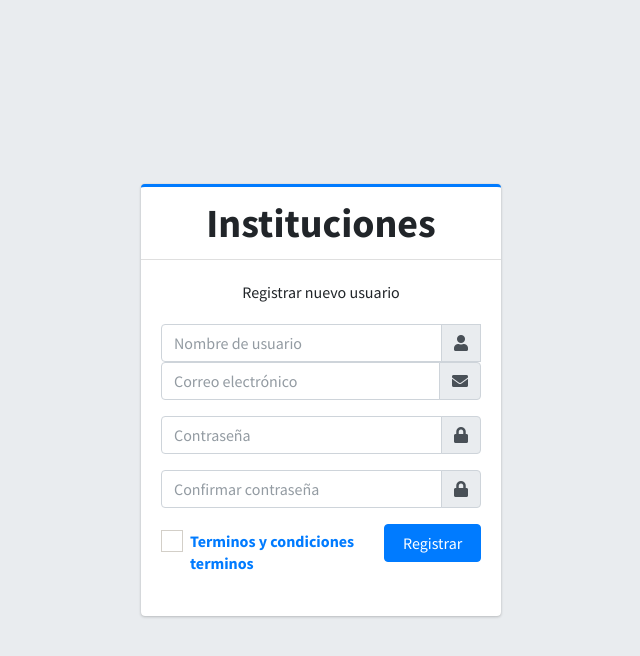
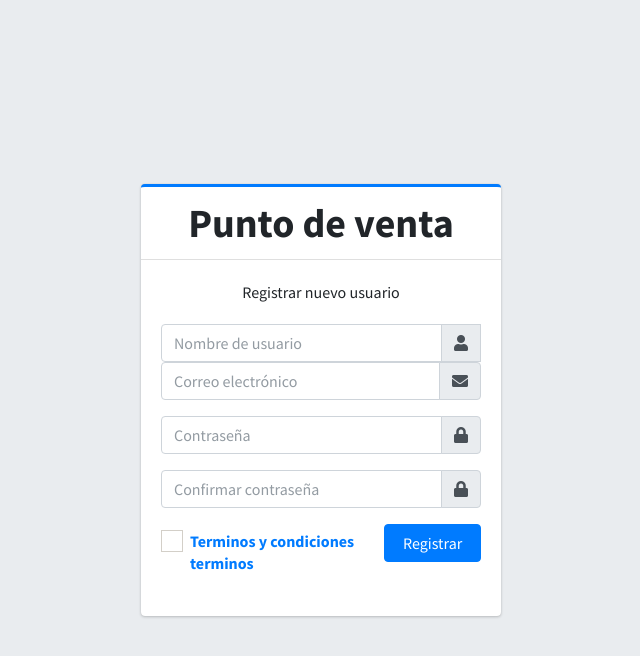
Before and after one commit to silvia377/ProyectoFinal, a Django app: page /usuarios/registrar in a window 1280 px wide. Shown: the top 656 px of the page, without its empty margins (319-959 px from the left). Run offline with Django 5.2, Linux system fonts and the light colour scheme; some libraries are stand-ins or nearby versions.

Commit message:
Update user_form.html
cambios

```diff
--- a/Proyecto/app/usuarios/templates/auth/user_form.html
+++ b/Proyecto/app/usuarios/templates/auth/user_form.html
@@ -19,7 +19,7 @@
 <div class="register-box">
   <div class="card card-outline card-primary">
     <div class="card-header text-center">
-      <a href="{% url 'bienvenida'}" class="h1"><b>Instituciones</b></a>
+      <a href="{% url 'bienvenida'}" class="h1"><b>Punto de venta</b></a>
     </div>
     <div class="card-body">
       <p class="login-box-msg">Registrar nuevo usuario</p>
```
